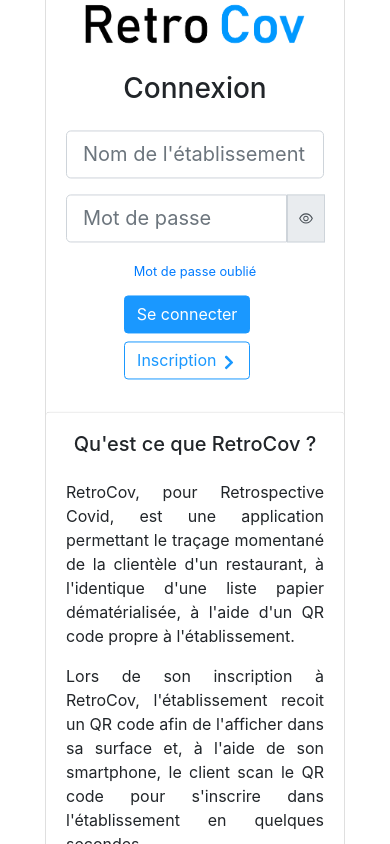
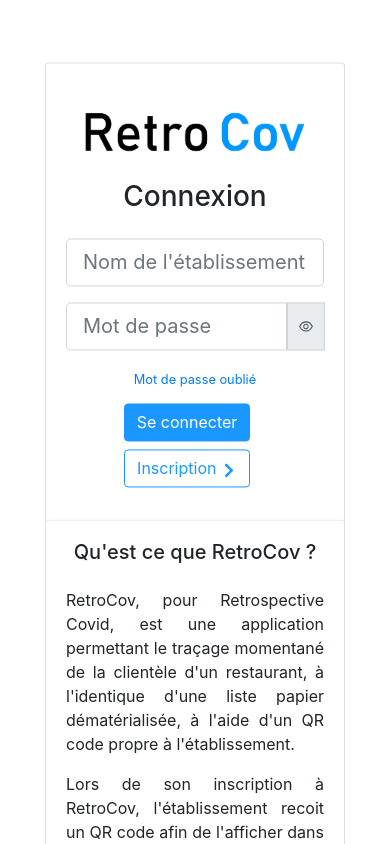
Before and after one commit to jmuraro-dev/retrocov-front, a React (Create React App) app: page / in a window 390 px wide. Shown: the top 844 px of the page. Built offline with nearby package versions, Linux system fonts and the light colour scheme.

Commit message:
Update login.css

```diff
--- a/src/styles/login.css
+++ b/src/styles/login.css
@@ -32,7 +32,7 @@
     .login-card {
         width: 75%;
         min-width: 300px;
-        margin-top: 30%;
+        margin-top: 60%;
         position: relative;
         top: 50%;
         left: 50%;
```
